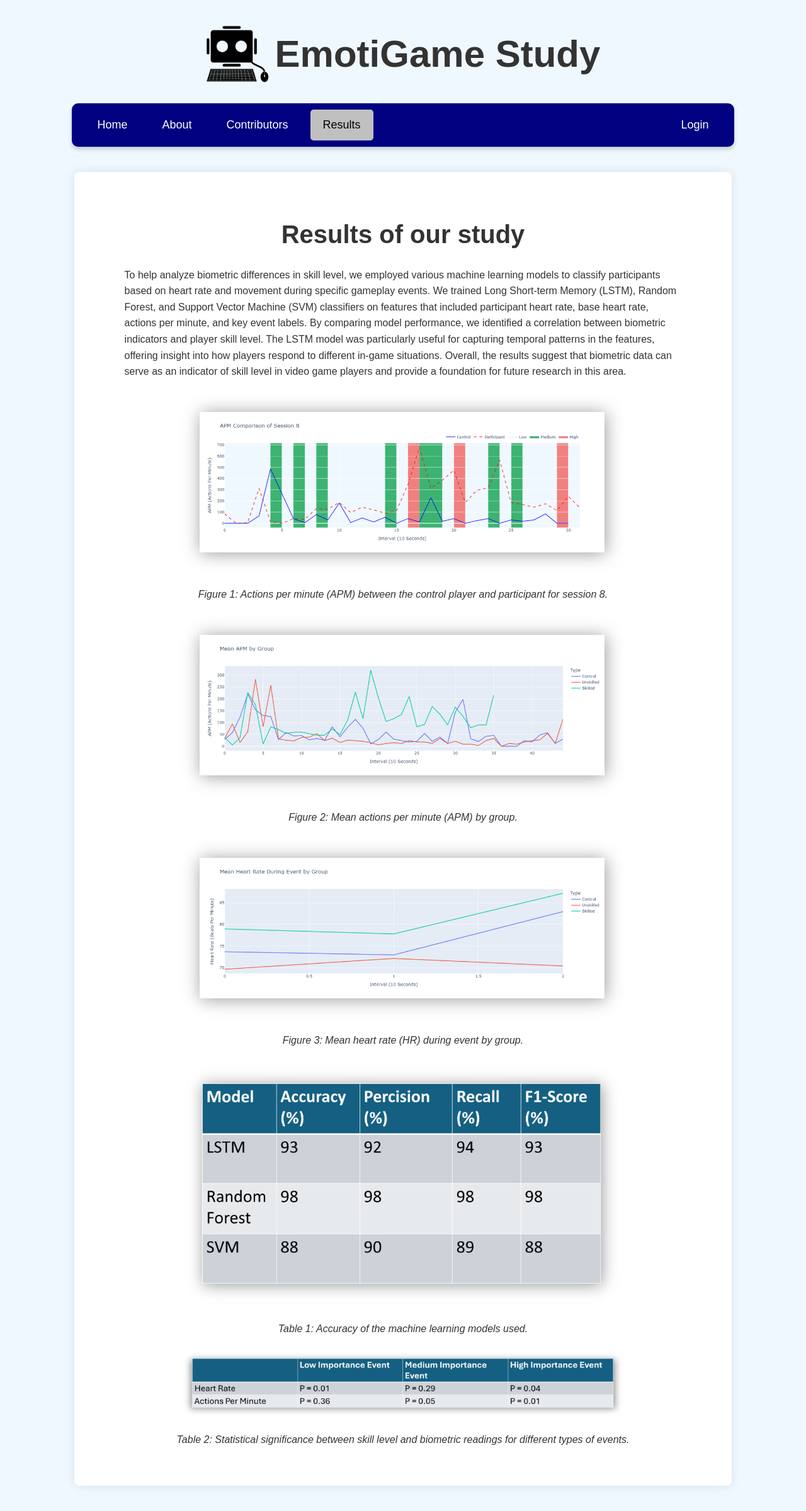
After one commit to ThomasNels/EmotiGame, a Flask app: page /results in a window 1280 px wide. The commit adds this page. Shown: the whole page at 63% size. Run offline with Flask 3, Linux system fonts and the light colour scheme; parts of the project's set-up code (start-up, migrations or seed data) failed here and were passed over.

Commit message:
Fixed remaining spelling and grammar mistakes and fix a URL extension

```diff
--- a/website/app.py
+++ b/website/app.py
@@ -24,9 +24,9 @@ app.add_url_rule('/gameplay_survey', view_func=Survey.as_view('gameplay_survey',
 def index():
     return render_template('index.html')
 
-@app.route('/league_of_legends')
-def league():
-    return render_template('league.html')
+@app.route('/results')
+def results():
+    return render_template('results.html')
 
 @app.route('/contributors')
 def contributors():
--- a/website/survey.py
+++ b/website/survey.py
@@ -193,14 +193,14 @@ class IPQ(Survey):
             (25, "I did not feel present in the virtual space.", ["Did not feel", "Felt present"]),
             (26, "I had a sense of acting in the virtual space, rather then operating something from outside", ["Fully disagree", "Fully agree"]),
             (27, "I felt present in the virtual space.", ["Fully disagree", "Fully agree"]),
-            (28, "How aware were you of the real world surrounding while navigating in the virtual world? (i.e. sounds, room temperature, other people, etc.)?", ["Extremely aware", "Moderately aware", "Not aware at all"]),
+            (28, "How aware were you of the real world surroundings while navigating in the virtual world? (i.e. sounds, room temperature, other people, etc.)?", ["Extremely aware", "Moderately aware", "Not aware at all"]),
             (29, "I was not aware of my real environment.", ["Fully disagree", "Fully agree"]),
             (30, "I still paid attention to the real environment.", ["Fully disagree", "Fully agree"]),
             (31, "I was completely captivated by the virtual world.", ["Fully disagree", "Fully agree"]),
             (32, "How real did the virtual world seem to you?", ["Completely real", "Not real at all"]),
             (33, "How much did your experience in the virtual environment seem consistent with your real world experience?", ["Not consistent", "Moderately consistent", "Very consistent"]),
             (34, "How real did the virtual world seem to you.", ["About as real as an imagined world", "Indistinguishable from the real world"]),
-            (35, "The virtual world seemed more realistic then the real world.", ["Fully disagree", "Fully agree"])
+            (35, "The virtual world seemed more realistic than the real world.", ["Fully disagree", "Fully agree"])
         ]
 
 class Gameplay(Survey):
--- a/website/templates/admin.html
+++ b/website/templates/admin.html
@@ -35,7 +35,7 @@
                 {% endfor %}
             </select>
 
-            <label for="presense_survey">Select Presense Survey</label>
+            <label for="presense_survey">Select Presence Survey</label>
             <select id="presense_survey" name="presense_survey">
                 <option value="None">None</option>
                 {% for survey in surveys %}
--- a/website/templates/base.html
+++ b/website/templates/base.html
@@ -25,7 +25,7 @@
                 <a href="{{ url_for('index') }}" class="{% if request.endpoint == 'index' %} active {% endif %}">Home</a>
                 <a href="{{ url_for('about') }}" class="{% if request.endpoint == 'about' %} active {% endif %}">About</a>
                 <a href="{{ url_for('contributors') }}" class="{% if request.endpoint == 'contributors' %} active {% endif %}">Contributors</a>
-                <a href="{{ url_for('league') }}" class="{% if request.endpoint == 'league' %} active {% endif %}">Results</a>
+                <a href="{{ url_for('results') }}" class="{% if request.endpoint == 'results' %} active {% endif %}">Results</a>
 
                 {% if session.get('user_id') %}
                 <div class="dropdown">
--- a/website/templates/contributors.html
+++ b/website/templates/contributors.html
@@ -51,9 +51,9 @@
                 </div>
 
                 <div class="card">
-                    <img src="static/images/blank_profile.png" alt="Sean Mongomery - Connected Future Labs">
+                    <img src="static/images/blank_profile.png" alt="Sean Montgomery - Connected Future Labs">
                     <div class="card-body">
-                        <h4><b>Sean Mongomery</b></h4>
+                        <h4><b>Sean Montgomery</b></h4>
                         <p>Connected Future Labs</p>
                     </div>
                 </div>
--- a/website/templates/index.html
+++ b/website/templates/index.html
@@ -20,7 +20,7 @@
         <img src="static/images/home_page.png" alt="Home page image">
 
         <p>
-            One challenge in understanding skill in competitive gaming is what factors contribute to players skill
+            One challenge in understanding skill in competitive gaming is what factors contribute to a player's skill
             level. Is it possible to identify patterns in player behavior that reveal skill and cognitive load? EmotiGame
             is a user research study exploring how biometric data can reveal patterns in gaming skill levels. Our user
             study brings together 12 participants, 6 skilled and 6 unskilled, to compete in 1v1 League of Legends matches
--- /dev/null
+++ b/website/templates/results.html
@@ -0,0 +1,29 @@
+{% extends 'base.html' %}
+{% block content %}
+<link rel="stylesheet" href="{{ url_for('static', filename='css/pages.css') }}">
+    <div class="container">
+        <h1>Results of our study</h1>
+
+        <p>
+            To help analyze biometric differences in skill level, we employed various machine learning models
+            to classify participants based on heart rate and movement during specific gameplay events. We trained Long Short-term Memory (LSTM),
+            Random Forest, and Support Vector Machine (SVM) classifiers on features that included participant heart rate, base heart rate,
+            actions per minute, and key event labels. By comparing model performance, we identified a correlation between
+            biometric indicators and player skill level. The LSTM model was particularly useful for capturing temporal
+            patterns in the features, offering insight into how players respond to different in-game situations. Overall,
+            the results suggest that biometric data can serve as an indicator of skill level in video game players and
+            provide a foundation for future research in this area.
+        </p>
+
+        <img src="static/images/APM_comp_session_8.png" alt="Figure 1: Actions per minute (APM) between the control player and participant for session 8.">
+        <p class="image-caption">Figure 1: Actions per minute (APM) between the control player and participant for session 8.</p>
+        <img src="static/images/mean_APM_group.png" alt="Figure 2: Mean actions per minute (APM) by group.">
+        <p class="image-caption">Figure 2: Mean actions per minute (APM) by group.</p>
+        <img src="static/images/mean_HR_group_event.png" alt="Figure 3: Mean heart rate (HR) during event by group.">
+        <p class="image-caption">Figure 3: Mean heart rate (HR) during event by group.</p>
+        <img src="static/images/ML_accuracy_table.png" alt="Table 1: Accuracy of the machine learning models used.">
+        <p class="image-caption">Table 1: Accuracy of the machine learning models used.</p>
+        <img src="static/images/p_value_table.png" alt="Table 2: Statistical significance between skill level and biometric readings for different types of events.">
+        <p class="image-caption">Table 2: Statistical significance between skill level and biometric readings for different types of events.</p>
+    </div>
+{% endblock %}
```
Also changed, not shown: website/templates/about.html (+4 -4 lines), website/templates/league.html (deleted, +0 -29 lines).
